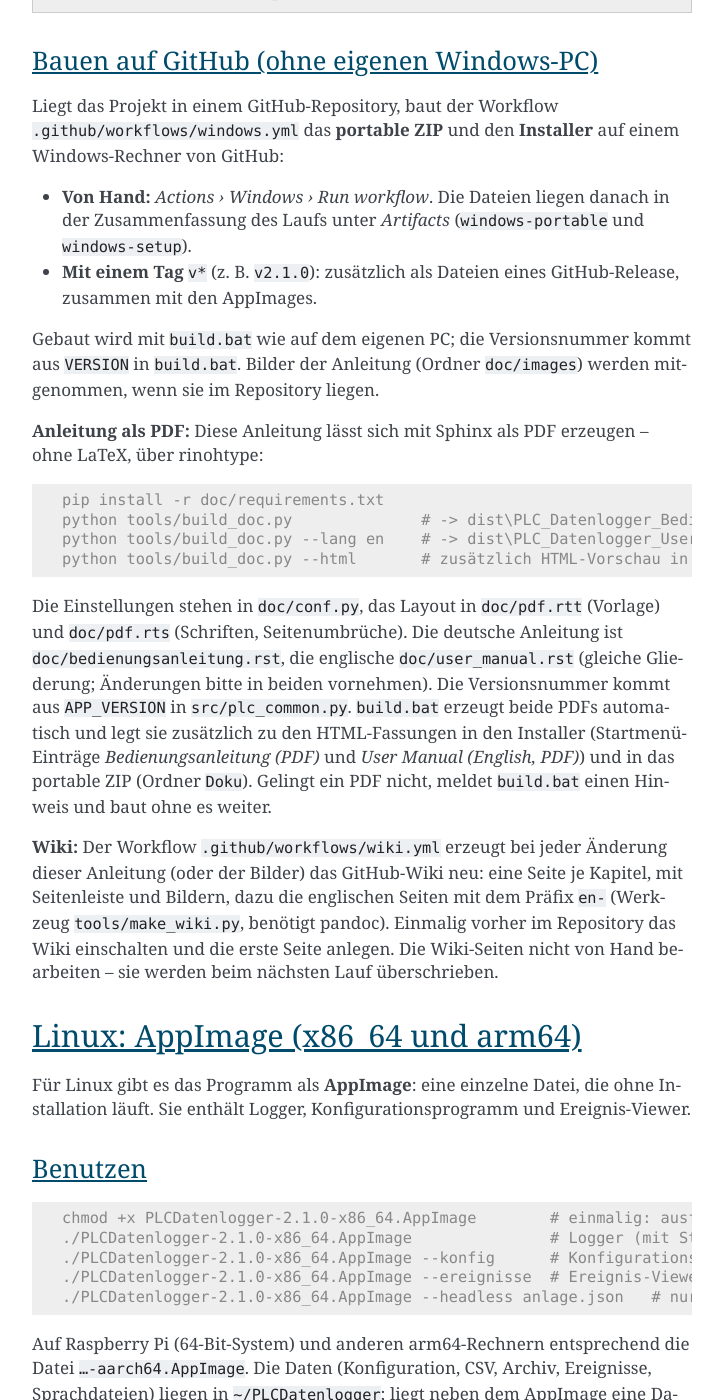
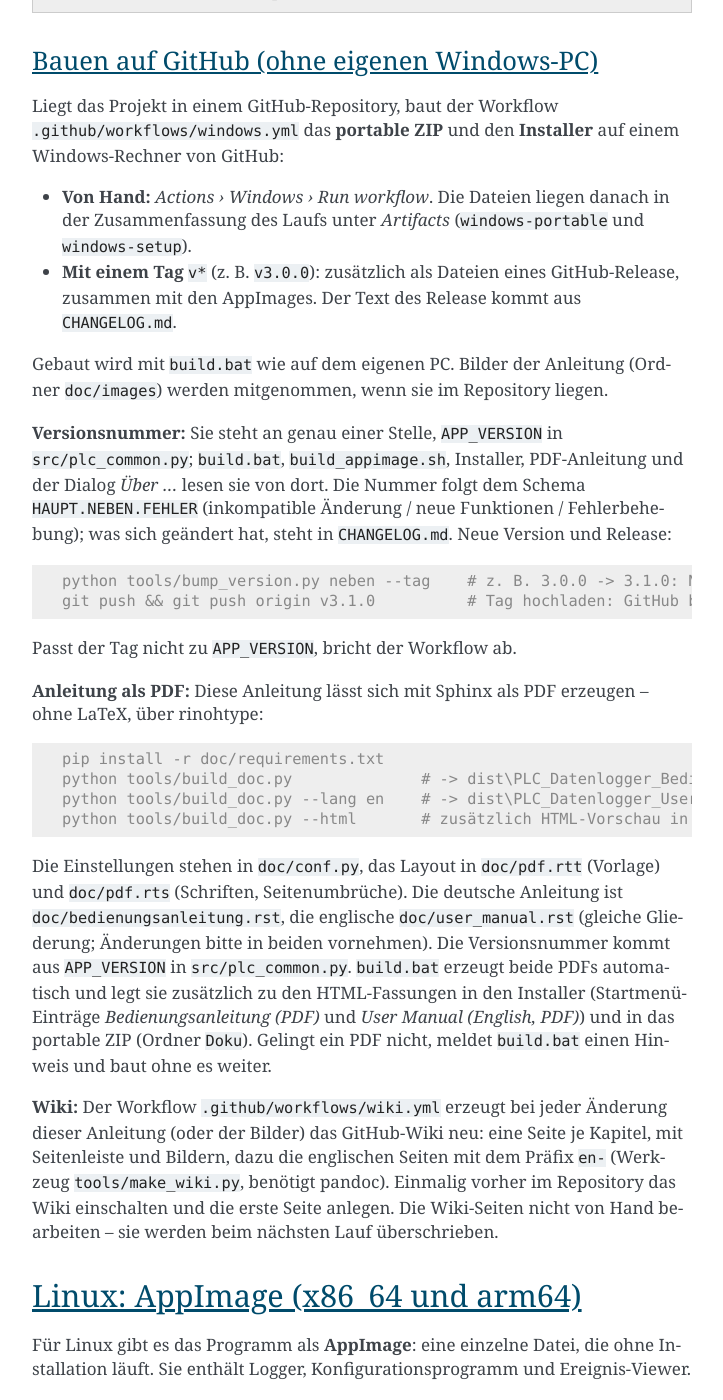
Before and after one commit to franzhefekranz/PLC_Logger, a Sphinx documentation site: the page built from doc/bedienungsanleitung.rst, in a window 1280 px wide and 1400 px high, scrolled down 93875 px. Shown: the whole window, without its empty margins (388-1111 px from the left). Built offline with Sphinx 7.4.7, drawn with Linux system fonts in a browser that asks for light colours; some of the changed text lies outside the part shown.

Commit message:
Version 3.0.0; Versionierung mit CHANGELOG.md und tools/bump_version.py
- APP_VERSION 3.0.0 (seit 2.1.0: JSON statt INI, PySide6, neue Treiber und Funktionen)
- APP_VERSION in src/plc_common.py ist die einzige Quelle: build.bat liest sie aus,
  installer.iss bekommt sie nur noch von build.bat (/DAppVersion)
- CHANGELOG.md (Keep a Changelog, SemVer HAUPT.NEBEN.FEHLER) mit allen Änderungen seit 2.1.0
- tools/bump_version.py: Version erhöhen (haupt/neben/fehler/Nummer), CHANGELOG-Abschnitt
  anlegen, optional Commit und Tag; --notes und --check-tag für die Workflows
- Workflows: bei Tags Abbruch, wenn Tag != APP_VERSION; Release-Text aus CHANGELOG.md
- Anleitung (de/en), README, CLAUDE.md: Ablauf für neue Versionen

Co-Authored-By: Claude Opus 5.5 <noreply@anthropic.com>
Claude-Session: https://claude.ai/code/session_01Q6oQyvEyXL3m776U2nsG9c

```diff
--- a/doc/bedienungsanleitung.rst
+++ b/doc/bedienungsanleitung.rst
@@ -3872,12 +3872,25 @@ Windows-Rechner von GitHub:
 * **Von Hand:** *Actions › Windows › Run workflow*. Die Dateien liegen danach in der
   Zusammenfassung des Laufs unter *Artifacts* (``windows-portable`` und
   ``windows-setup``).
-* **Mit einem Tag** ``v*`` (z. B. ``v2.1.0``): zusätzlich als Dateien eines
-  GitHub-Release, zusammen mit den AppImages.
-
-Gebaut wird mit ``build.bat`` wie auf dem eigenen PC; die Versionsnummer kommt aus
-``VERSION`` in ``build.bat``. Bilder der Anleitung (Ordner ``doc/images``) werden
-mitgenommen, wenn sie im Repository liegen.
+* **Mit einem Tag** ``v*`` (z. B. ``v3.0.0``): zusätzlich als Dateien eines
+  GitHub-Release, zusammen mit den AppImages. Der Text des Release kommt aus
+  ``CHANGELOG.md``.
+
+Gebaut wird mit ``build.bat`` wie auf dem eigenen PC. Bilder der Anleitung (Ordner
+``doc/images``) werden mitgenommen, wenn sie im Repository liegen.
+
+**Versionsnummer:** Sie steht an genau einer Stelle, ``APP_VERSION`` in
+``src/plc_common.py``; ``build.bat``, ``build_appimage.sh``, Installer, PDF-Anleitung und
+der Dialog *Über …* lesen sie von dort. Die Nummer folgt dem Schema
+``HAUPT.NEBEN.FEHLER`` (inkompatible Änderung / neue Funktionen / Fehlerbehebung); was
+sich geändert hat, steht in ``CHANGELOG.md``. Neue Version und Release:
+
+.. code-block:: console
+
+   python tools/bump_version.py neben --tag    # z. B. 3.0.0 -> 3.1.0: Nummer, CHANGELOG, Commit, Tag
+   git push && git push origin v3.1.0          # Tag hochladen: GitHub baut Installer, ZIP und AppImages
+
+Passt der Tag nicht zu ``APP_VERSION``, bricht der Workflow ab.
 
 **Anleitung als PDF:** Diese Anleitung lässt sich mit Sphinx als PDF erzeugen – ohne
 LaTeX, über rinohtype:
@@ -3919,11 +3932,11 @@ Benutzen
 
 .. code-block:: console
 
-   chmod +x PLCDatenlogger-2.1.0-x86_64.AppImage        # einmalig: ausführbar machen
-   ./PLCDatenlogger-2.1.0-x86_64.AppImage               # Logger (mit Startbild)
-   ./PLCDatenlogger-2.1.0-x86_64.AppImage --konfig      # Konfigurationsprogramm
-   ./PLCDatenlogger-2.1.0-x86_64.AppImage --ereignisse  # Ereignis-Viewer
-   ./PLCDatenlogger-2.1.0-x86_64.AppImage --headless anlage.json   # nur Aufzeichnung (z. B. als Dienst)
+   chmod +x PLCDatenlogger-3.0.0-x86_64.AppImage        # einmalig: ausführbar machen
+   ./PLCDatenlogger-3.0.0-x86_64.AppImage               # Logger (mit Startbild)
+   ./PLCDatenlogger-3.0.0-x86_64.AppImage --konfig      # Konfigurationsprogramm
+   ./PLCDatenlogger-3.0.0-x86_64.AppImage --ereignisse  # Ereignis-Viewer
+   ./PLCDatenlogger-3.0.0-x86_64.AppImage --headless anlage.json   # nur Aufzeichnung (z. B. als Dienst)
 
 Auf Raspberry Pi (64-Bit-System) und anderen arm64-Rechnern entsprechend die Datei
 ``…-aarch64.AppImage``. Die Daten (Konfiguration, CSV, Archiv, Ereignisse, Sprachdateien)
@@ -3945,7 +3958,7 @@ auf dem es läuft:
    sudo apt install python3-venv cmake build-essential file libxkbcommon-x11-0 libxcb-cursor0 \
         libxcb-icccm4 libxcb-keysyms1 libxcb-shape0 libegl1 libfontconfig1 libdbus-1-3
    ./build_appimage.sh
-   # Ergebnis: dist/PLCDatenlogger-2.1.0-x86_64.AppImage (bzw. -aarch64)
+   # Ergebnis: dist/PLCDatenlogger-3.0.0-x86_64.AppImage (bzw. -aarch64)
 
 * **x86_64** auf einem x86_64-Rechner bauen, **arm64** auf einem arm64-Rechner (Raspberry
   Pi 4/5 mit 64-Bit-System, Ubuntu arm64 …). PyInstaller kann nicht für eine andere
```
Also changed, not shown: CHANGELOG.md (added, +81 -0 lines), CLAUDE.md (added, +20 -0 lines), README.md (+7 -0 lines), doc/user_manual.rst (+24 -12 lines), 7 other files.
